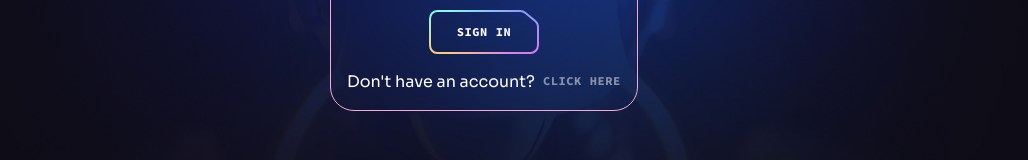
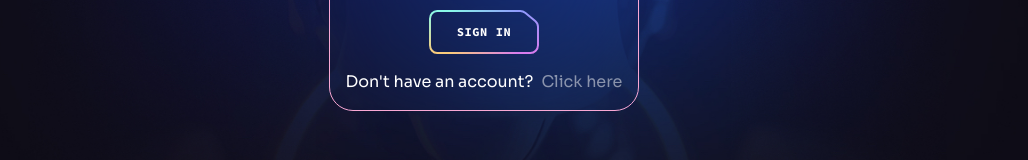
Before and after one commit to Georgeee1111/Brainwave-2.0, a React (Vite) app: page /#/login in a window 1280 px wide. Shown: the part 454-614 px from the top of the page, without its empty margins (156-1184 px from the left). Built offline with nearby package versions, Linux system fonts and the light colour scheme.

Commit message:
Update LoginForm.jsx

```diff
--- a/src/components/loginComponents/LoginForm.jsx
+++ b/src/components/loginComponents/LoginForm.jsx
@@ -81,11 +81,13 @@ const LoginForm = () => {
                   Sign in
                 </Button>
               </div>
-              <div className="mt-4 flex justify-end">
-                Don't have an account?
+              <div className="mt-4 text-center flex flex-col sm:flex-row sm:items-center sm:justify-end sm:text-center">
+                <span className="text-center sm:text-left">
+                  Don't have an account?
+                </span>
                 <a
                   href="/SignUp"
-                  className="button hidden text-n-1/50 transition-colors hover:text-n-1 lg:block pl-[0.5rem] mt-[0.2rem]"
+                  className="text-n-1/50 transition-colors hover:text-n-1 mt-2 sm:mt-0 sm:ml-2"
                 >
                   Click here
                 </a>
```
